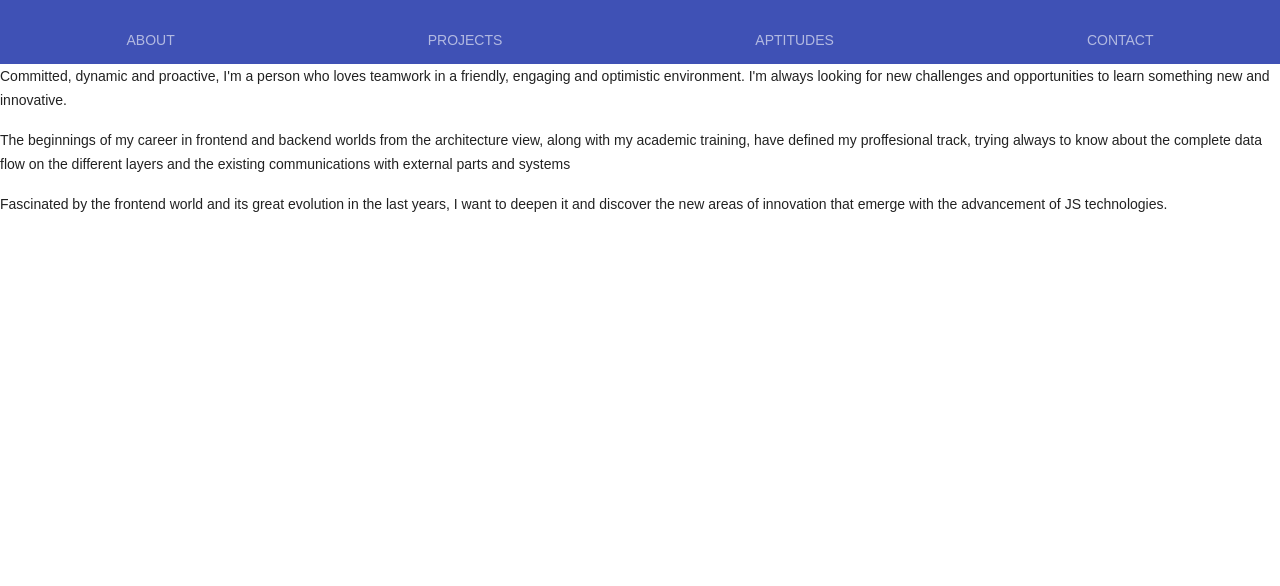
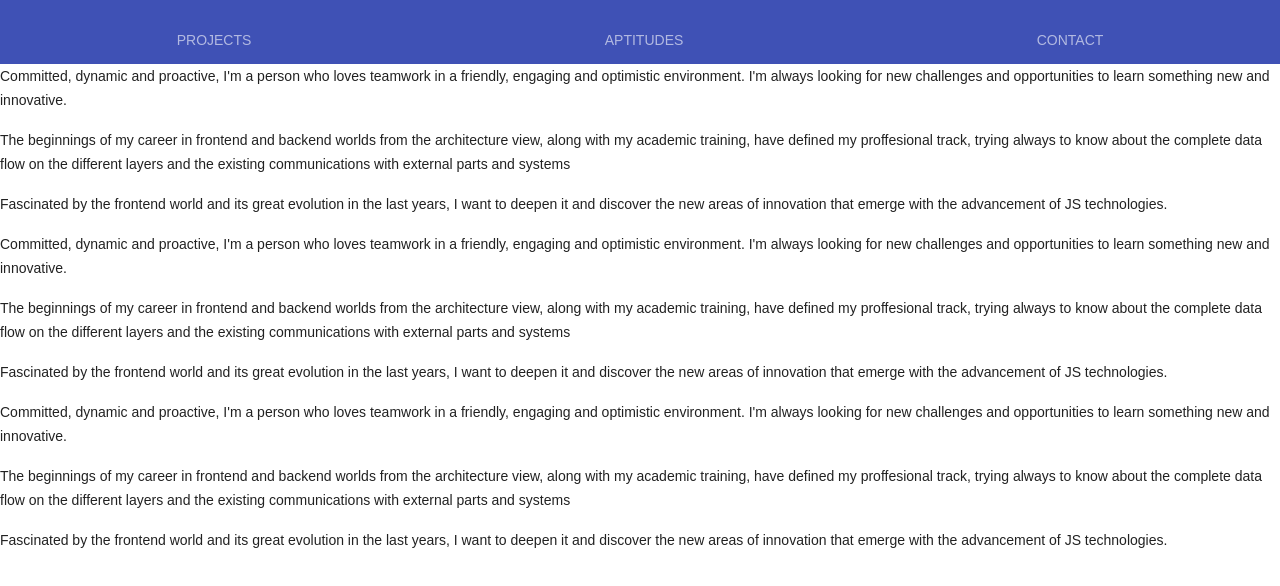
Before and after one commit to adrigardi90/react-site, a React app: page / in a window 1280 px wide. Shown: the top 586 px of the page. Built offline with nearby package versions, Linux system fonts and the light colour scheme.

Commit message:
Description structure

```diff
--- a/src/app.scss
+++ b/src/app.scss
@@ -79,26 +79,26 @@
 //   height: -webkit-fill-available;
 // }
 
-@media screen and (min-width:900px) {
+// @media screen and (min-width:900px) {
 
-  // #logoContainer{
-  //   display: block;
-  // }
+//   // #logoContainer{
+//   //   display: block;
+//   // }
 
-  // .mdl-navigation {
-  //   display: flex
-  //}
+//   // .mdl-navigation {
+//   //   display: flex
+//   //}
 
-  .page-content{
-    max-width: 1024px;
-  }
-}
+//   .page-content{
+//     max-width: 1024px;
+//   }
+// }
 
-.page-content{
-  width: 90%;
-  margin: 0 auto;
-  text-align: justify;
-}
+// .page-content{
+//   width: 90%;
+//   margin: 0 auto;
+//   text-align: justify;
+// }
 
 
 
--- a/src/commons/routes.ts
+++ b/src/commons/routes.ts
@@ -5,10 +5,10 @@ export interface RouteType {
 }
 
 export const Routes: Array<RouteType> = [
-    {
-        name: 'About',
-        path: '/'
-    },
+    // {
+    //     name: 'About',
+    //     path: '/'
+    // },
 
     {
         name: 'Projects',
--- a/src/components/body/body.scss
+++ b/src/components/body/body.scss
@@ -14,4 +14,8 @@
         text-align: center;
         margin: 4em 0 1em 0;
     }
+
+    &-container{
+        width: 100%;
+    }
 }
--- a/src/components/body/body.tsx
+++ b/src/components/body/body.tsx
@@ -6,7 +6,7 @@ import './body.scss';
 export const Body: React.StatelessComponent<{}> = (props) => (
     <main className="mdl-layout__content portfolio_body">
         <div>
-            <main className="mdl-layout__content">
+            <main className="mdl-layout__content portfolio_body-container">
                 <Switch>
                     {props.children}
                 </Switch>
--- a/src/components/header/logo/logoContainer.scss
+++ b/src/components/header/logo/logoContainer.scss
@@ -1,7 +1,8 @@
 .portolio_logo_container {
 
     background-size: 100%;
-    padding-top: 25px;
+    padding-top: 6px;
+
 
     @media (min-width: 1025px) {
         background-image: url(./../../../images/imagen5.jpg);
@@ -33,7 +34,8 @@
         box-shadow: 0px 1px 10px 0px black;
     }
     & .portfol¡o_social_container {
-        display: flex
+        display: flex;
+        margin-top: -17px;
     }
 }
 
--- a/src/components/header/logo/logoContainer.tsx
+++ b/src/components/header/logo/logoContainer.tsx
@@ -13,17 +13,21 @@ export const LogoContainer = (props: Props) => {
 
     return (
         <div className={style}>
-            <div className="portfolio_logo"></div>
+
+            <Link to="/">
+                <div className="portfolio_logo"></div>
+            </Link>
+
             <div className="portfol¡o_social_container">
                 <div className="content-grid mdl-grid">
                     <a>
-                        <div className="portfolio_logo_twitter"></div>
+                        <div id="twitter" className="portfolio_logo_twitter"></div>
                     </a>
                     <a target="_blank" href="https://github.com/adrigardi90">
-                        <div className="portfolio_logo_github"></div>
+                        <div id="github" className="portfolio_logo_github"></div>
                     </a>
                     <a href="">
-                        <div className="portfolio_logo_linkedin"></div>
+                        <div id="linkedin" className="portfolio_logo_linkedin"></div>
                     </a>
                 </div>
 
--- /dev/null
+++ b/src/pages/description/description.scss
@@ -0,0 +1,16 @@
+.description {
+    &>div {
+        padding: 4rem 0 4rem 0;
+        &:nth-child(2n) {
+            background-color: rgb(233, 239, 241);
+        }
+    }
+    &-section {
+        width: 90%;
+        margin: 0 auto;
+        text-align: justify;
+        @media screen and (min-width: 900px) {
+            max-width: 1024px;
+        }
+    }
+}
--- a/src/pages/description/description.tsx
+++ b/src/pages/description/description.tsx
@@ -1,9 +1,14 @@
 import * as React from 'react';
 
+import './description.scss';
+
+
 export const Description = () => (
-    <section className="mdl-layout__tab-panel is-active" id="#/">
-        <div className="page-content">
-
+    <section
+        className="mdl-layout__tab-panel is-active description"
+        id="#/">
+        <div>
+            <div className="description-section">
                 <p>
                     Committed, dynamic and proactive, I'm a person who loves teamwork in a friendly,
                     engaging and optimistic environment. I'm always looking for new challenges and
@@ -22,7 +27,53 @@ export const Description = () => (
                     deepen it and discover the new areas of innovation that emerge with the advancement of
                     JS technologies.
                 </p>
+            </div>
+        </div>
 
+        <div >
+            <div className="description-section">
+                <p>
+                    Committed, dynamic and proactive, I'm a person who loves teamwork in a friendly,
+                    engaging and optimistic environment. I'm always looking for new challenges and
+                    opportunities to learn something new and innovative.
+                </p>
+
+                <p>
+                    The beginnings of my career in frontend and backend worlds from the architecture view,
+                    along with my academic training, have defined my proffesional track, trying always to
+                    know about the complete data flow on the different layers and the existing communications
+                    with external parts and systems
+                 </p>
+
+                <p>
+                    Fascinated by the frontend world and its great evolution in the last years, I want to
+                    deepen it and discover the new areas of innovation that emerge with the advancement of
+                    JS technologies.
+                </p>
+            </div>
+        </div>
+
+        <div >
+            <div className="description-section">
+                <p>
+                    Committed, dynamic and proactive, I'm a person who loves teamwork in a friendly,
+                    engaging and optimistic environment. I'm always looking for new challenges and
+                    opportunities to learn something new and innovative.
+                </p>
+
+                <p>
+                    The beginnings of my career in frontend and backend worlds from the architecture view,
+                    along with my academic training, have defined my proffesional track, trying always to
+                    know about the complete data flow on the different layers and the existing communications
+                    with external parts and systems
+                </p>
+
+                <p>
+                    Fascinated by the frontend world and its great evolution in the last years, I want to
+                    deepen it and discover the new areas of innovation that emerge with the advancement of
+                    JS technologies.
+                </p>
+            </div>
         </div>
     </section>
 );
```
Lines whose indentation alone changed are shown as unchanged.
